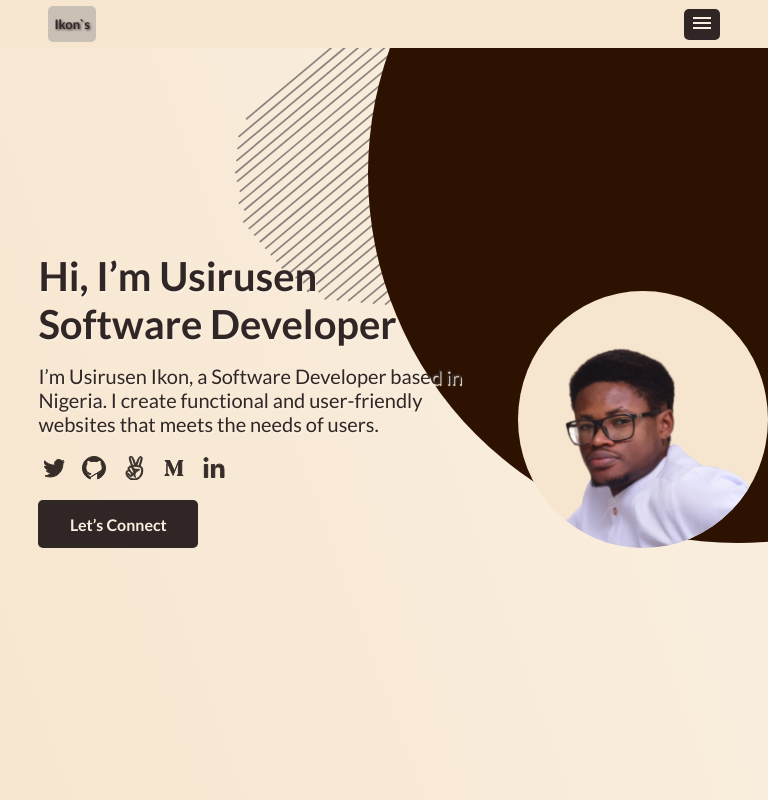
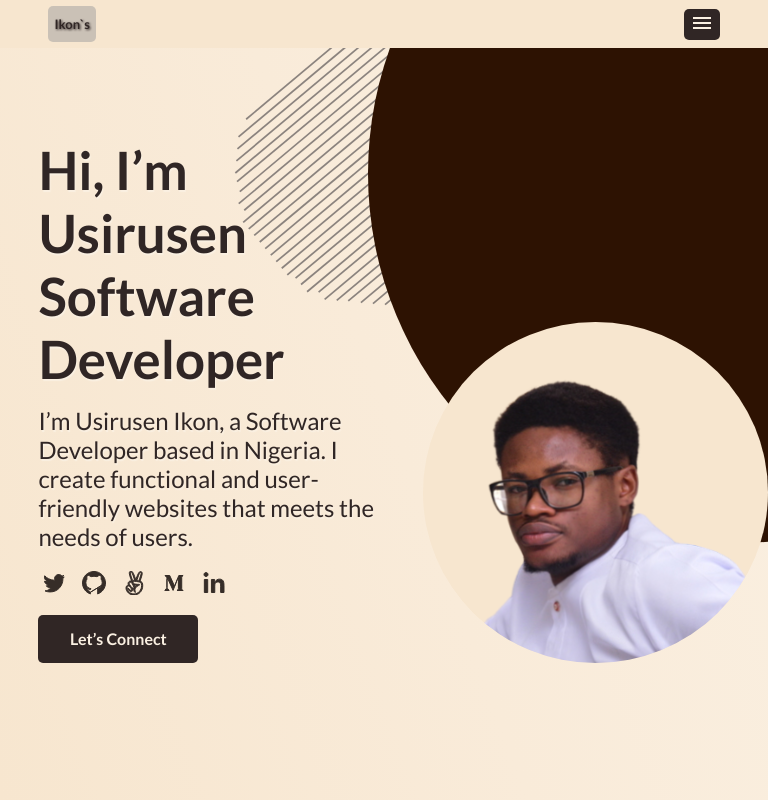
Before and after one commit to UsirusenIkon/Portfolio_V2, a React (Vite) app: page / in a window 768 px wide. Shown: the top 800 px of the page. Built offline with nearby package versions, Linux system fonts and the light colour scheme; grey boxes are pictures that could not be loaded.

Commit message:
Adjust Homepage on media-queries

```diff
--- a/src/App.css
+++ b/src/App.css
@@ -9,7 +9,7 @@
   --accent-color: #302625;
   --filter-ellipse-color: invert(19%) sepia(11%) saturate(1743%) hue-rotate(318deg) brightness(67%) contrast(133%);
   --filter-icons-color: invert(7%) sepia(5%) saturate(3984%) hue-rotate(318deg) brightness(14%) contrast(80%);
-  --filter-navicons-color: #392424;;
+  --filter-navicons-color: #392424;
 }
 
 body.dark {
--- a/src/components/Homepage/Homepage.module.css
+++ b/src/components/Homepage/Homepage.module.css
@@ -13,7 +13,10 @@
   width: 100%;
   flex-direction: column-reverse;
   transition: all 0.3ms ease-in-out;
-  font-size: clamp(1px, 7vw, 20px);
+}
+
+h1 {
+  font-size: clamp(2rem, 7vw, 3.3rem);
 }
 
 .home_item {
@@ -27,8 +30,12 @@
 .text_content {
   flex-direction: column;
   gap: 1rem;
+  text-shadow: 1px 2px 1px var(--primary-color);
+  font-size: clamp(11px, 7vw, 1.5rem);
+}
+
+.text {
   max-width: 28rem;
-  text-shadow: 1px 2px 1px var(--primary-color);
 }
 
 .home_back_drop {
@@ -47,37 +54,9 @@
 }
 
 /* Ipad Mini portrait */
-@media screen and (width: 768px) and (height: 1024px) {
-  .home_container {
-    align-items: center;
-  }
-}
-
-/* Ipad Mini landscape */
-@media screen and (width: 1024px) and (height: 768px) {
-  .home_container {
-    align-items: center;
-  }
-}
-
-/* Ipad Air portrait */
-@media screen and (width: 820px) and (height: 1180px) {
-  .home_container {
-    align-items: center;
-  }
-}
-
-/* Ipad Air landscape */
-@media screen and (height: 820px) and (width: 1180px) {
-  .home_container {
-    align-items: center;
-  }
-}
-
-/* Surface Pro 7 portrait */
-@media screen and (width: 912px) and (height: 1368px) {
-  .home_container {
-    align-items: center;
+@media screen and (min-width: 768px) and (max-width: 853px) {
+  .text_content {
+    width: 25rem;
   }
 }
 
@@ -123,7 +102,6 @@
 
   .img_container {
     display: block;
-    /* max-width: 25rem; */
     border-radius: 50%;
     overflow: hidden;
     margin: 0 auto;
--- a/src/components/Navbar/Sidenav/Sidenav.module.css
+++ b/src/components/Navbar/Sidenav/Sidenav.module.css
@@ -40,12 +40,10 @@
   border-bottom-left-radius: 10%;
   max-height: 10rem;
   animation: scale-out-right 800ms ease-in-out;
-  /* background-color: var(--secondary-color); */
 }
 
 .side_close {
   right: -20rem;
-
 }
 
 @keyframes scale-out-right {
@@ -155,6 +153,10 @@
     opacity: 0;
     visibility: hidden;
   }
+
+  .open {
+    overflow: scroll;
+  }
 }
 
 @media screen and (min-width: 768px) {
@@ -162,5 +164,3 @@
     right: 3rem;
   }
 }
-
-@media screen and (orientation: landscape) {}
```
